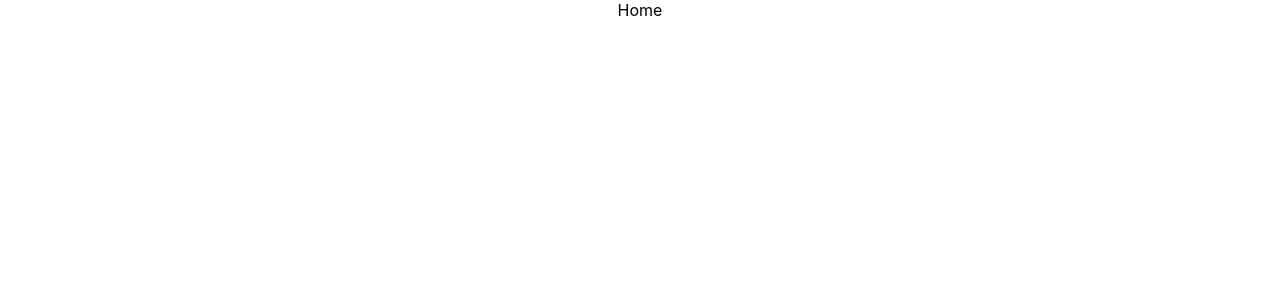
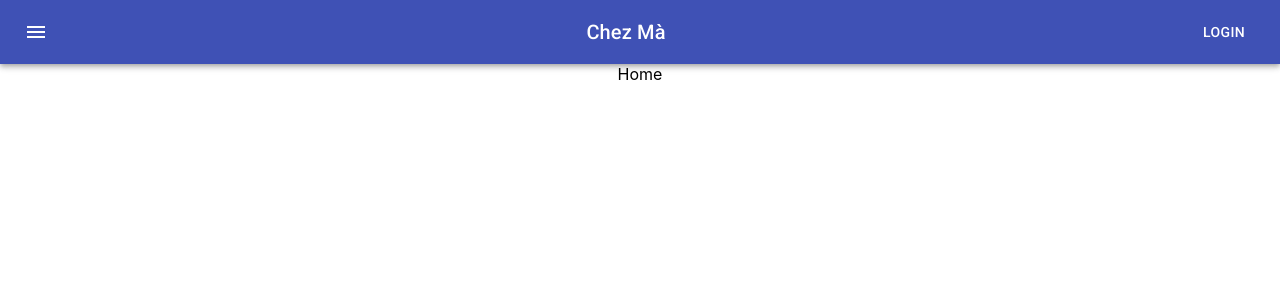
Before and after one commit to Chez-Ma/chezma, a React (Create React App) app: page / in a window 1280 px wide. Shown: the top 300 px of the page. Built offline with nearby package versions, Linux system fonts and the light colour scheme.

Commit message:
Added header.

```diff
--- a/package.json
+++ b/package.json
@@ -4,6 +4,7 @@
   "private": true,
   "dependencies": {
     "@material-ui/core": "^4.5.2",
+    "@material-ui/icons": "^4.5.1",
     "react": "^16.11.0",
     "react-dom": "^16.11.0",
     "react-redux": "^7.1.1",
--- a/src/App.js
+++ b/src/App.js
@@ -4,11 +4,13 @@ import {BrowserRouter as Router, Switch, Route} from "react-router-dom";
 import Login from "./components/Login";
 import Register from "./components/Register";
 import Profile from "./components/Profile";
+import Header from "./components/Header";
 
 function App() {
   return (
     <Router>
       <div className="App">
+        <Header/>
         <Switch>
           <Route path="/login">
             <Login/>
--- /dev/null
+++ b/src/components/Header.css
@@ -0,0 +1,7 @@
+.header-container {
+    display: flex;
+}
+
+.header-title {
+    flex-grow: 1;
+}
--- /dev/null
+++ b/src/components/Header.js
@@ -0,0 +1,31 @@
+import React, {Component} from 'react';
+import "./Header.css"
+import AppBar from "@material-ui/core/AppBar";
+import Toolbar from "@material-ui/core/Toolbar";
+import IconButton from "@material-ui/core/IconButton";
+import Button from "@material-ui/core/Button";
+import Typography from "@material-ui/core/Typography";
+import MenuIcon from "@material-ui/icons/Menu";
+import {Link} from "react-router-dom"
+
+class Header extends Component {
+  render() {
+    return (
+      <div className="header-container">
+        <AppBar position="static">
+          <Toolbar>
+            <IconButton edge="start" color="inherit" aria-label="menu">
+              <MenuIcon/>
+            </IconButton>
+            <Typography className="header-title" variant="h6">
+              Chez Mà
+            </Typography>
+            <Button color="inherit" component={Link} to="/login">Login</Button>
+          </Toolbar>
+        </AppBar>
+      </div>
+    );
+  }
+}
+
+export default Header;
```
